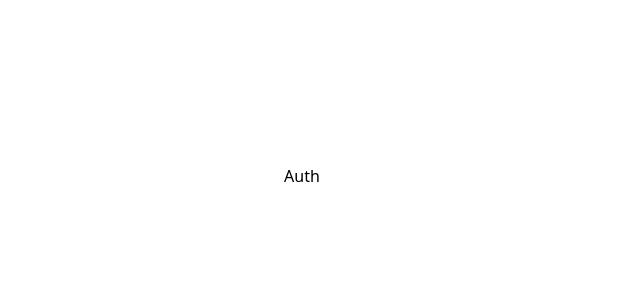
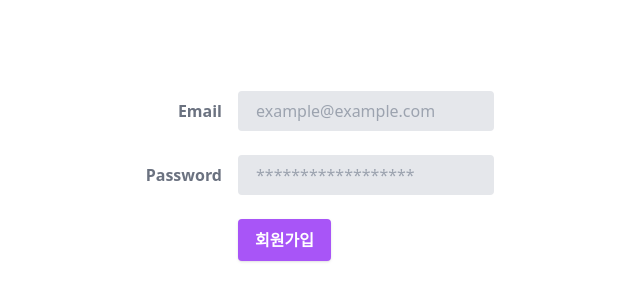
Before and after one commit to bjc1102/wanted-pre-onboarding-challenge-fe-1, a React (Vite) app: page /auth/signup in a window 1280 px wide. Shown: the part 224-524 px from the top of the page, without its empty margins (338-978 px from the left). Built offline with nearby package versions, Linux system fonts and the light colour scheme.

Commit message:
feat: form custom hook으로 개발

```diff
--- /dev/null
+++ b/src/components/Login.tsx
@@ -0,0 +1,53 @@
+import React from "react";
+
+type Props = {};
+
+const Login = (props: Props) => {
+  return (
+    <div className="w-full max-w-xs">
+      <form className="bg-white shadow-md rounded px-8 pt-6 pb-8 mb-4">
+        <div className="mb-6">
+          <label className="block text-gray-700 text-sm font-bold mb-2">
+            Email
+          </label>
+          <input
+            className="shadow appearance-none border rounded w-full py-2 px-3 text-gray-700 leading-tight focus:outline-none focus:shadow-outline"
+            type="email"
+            placeholder="Email"
+            name="email"
+          />
+        </div>
+        <div className="mb-6">
+          <label className="block text-gray-700 text-sm font-bold mb-2">
+            Password
+          </label>
+          <input
+            className="shadow appearance-none border rounded w-full py-2 px-3 text-gray-700 mb-3 leading-tight focus:outline-none focus:shadow-outline"
+            type="password"
+            placeholder="******************"
+            name="password"
+          />
+        </div>
+        <div className="flex items-center justify-between">
+          <button
+            className="bg-blue-500 hover:bg-blue-700 text-white font-bold py-2 px-4 rounded focus:outline-none focus:shadow-outline"
+            type="button"
+          >
+            로그인
+          </button>
+          <a
+            className="inline-block align-baseline font-bold text-sm text-blue-500 hover:text-blue-800"
+            href="#"
+          >
+            회원가입하기
+          </a>
+        </div>
+      </form>
+      <p className="text-center text-gray-500 text-xs">
+        &copy;2020 Acme Corp. All rights reserved.
+      </p>
+    </div>
+  );
+};
+
+export default Login;
--- /dev/null
+++ b/src/components/SignUp.tsx
@@ -0,0 +1,61 @@
+import React from "react";
+import useForm from "../hooks/useForm";
+import { initialValue } from "../pages/Auth";
+import signValidation from "../utils/validate";
+
+const SignUp = () => {
+  const { handleChange, handleSubmit } = useForm({
+    initialValue,
+    validate: signValidation,
+  });
+
+  return (
+    <form onSubmit={handleSubmit} className="w-full max-w-sm">
+      <div className="md:flex md:items-center mb-6">
+        <div className="md:w-1/3">
+          <label className="block text-gray-500 font-bold md:text-right mb-1 md:mb-0 pr-4">
+            Email
+          </label>
+        </div>
+        <div className="md:w-2/3">
+          <input
+            onChange={handleChange}
+            className="bg-gray-200 appearance-none border-2 border-gray-200 rounded w-full py-2 px-4 text-gray-700 leading-tight focus:outline-none focus:bg-white focus:border-purple-500"
+            type="email"
+            placeholder="example@example.com"
+            name="email"
+          />
+        </div>
+      </div>
+      <div className="md:flex md:items-center mb-6">
+        <div className="md:w-1/3">
+          <label className="block text-gray-500 font-bold md:text-right mb-1 md:mb-0 pr-4">
+            Password
+          </label>
+        </div>
+        <div className="md:w-2/3">
+          <input
+            onChange={handleChange}
+            className="bg-gray-200 appearance-none border-2 border-gray-200 rounded w-full py-2 px-4 text-gray-700 leading-tight focus:outline-none focus:bg-white focus:border-purple-500"
+            type="password"
+            placeholder="******************"
+            name="password"
+          />
+        </div>
+      </div>
+      <div className="md:flex md:items-center">
+        <div className="md:w-1/3"></div>
+        <div className="md:w-2/3">
+          <button
+            className="shadow bg-purple-500 hover:bg-purple-400 focus:shadow-outline focus:outline-none text-white font-bold py-2 px-4 rounded"
+            type="submit"
+          >
+            회원가입
+          </button>
+        </div>
+      </div>
+    </form>
+  );
+};
+
+export default SignUp;
--- /dev/null
+++ b/src/hooks/useForm.tsx
@@ -0,0 +1,35 @@
+import React, { useEffect } from "react";
+import { createObjType, validationProps, valueType } from "../types/util";
+
+interface FormProps {
+  initialValue: createObjType<valueType>;
+  validate: (initialValue: validationProps) => validationProps;
+}
+
+const useForm = ({ initialValue, validate }: FormProps) => {
+  const [values, setValues] = React.useState(initialValue);
+  const [error, setError] = React.useState({});
+
+  const handleChange = (e: React.ChangeEvent<HTMLInputElement>) => {
+    const { name, value } = e.target;
+    setValues((prev) => ({ ...prev, [name]: value }));
+  };
+
+  const handleSubmit = (e: React.FormEvent<HTMLFormElement>) => {
+    e.preventDefault();
+    setError(validate(values));
+    console.log(values);
+    console.log(error);
+  };
+
+  //   useEffect(() => {}, []);
+
+  return {
+    values,
+    handleChange,
+    handleSubmit,
+    error,
+  };
+};
+
+export default useForm;
--- a/src/pages/Auth.tsx
+++ b/src/pages/Auth.tsx
@@ -1,9 +1,20 @@
 import React from "react";
+import { Route, Routes } from "react-router-dom";
+import Login from "../components/Login";
+import SignUp from "../components/SignUp";
 
-type Props = {};
+export const initialValue = {
+  email: "",
+  password: "",
+};
 
-const Auth = (props: Props) => {
-  return <div>Auth</div>;
+const Auth = () => {
+  return (
+    <Routes>
+      <Route path="" element={<Login />} />
+      <Route path="signup" element={<SignUp />} />
+    </Routes>
+  );
 };
 
 export default Auth;
--- /dev/null
+++ b/src/types/util.d.ts
@@ -0,0 +1,12 @@
+import { initialValue } from "../pages/Auth";
+
+type createObjType<T> = {
+  [Property in keyof T]: T[Property];
+};
+
+type valueType = typeof initialValue;
+
+type validationProps = {
+  email?: typeof initialValue.email;
+  password?: typeof initialValue.password;
+};
--- /dev/null
+++ b/src/utils/validate.ts
@@ -0,0 +1,19 @@
+import { validationProps } from "../types/util";
+
+export default function signValidation({ email, password }: validationProps) {
+  const errors: validationProps = {};
+
+  if (!email) {
+    errors.email = "이메일이 입력되지 않았습니다.";
+  } else if (!/^[A-Z0-9._%+-]+@[A-Z0-9.-]+\.[A-Z]{2,4}$/i.test(email)) {
+    errors.email = "이메일 형식이 아닙니다.";
+  }
+
+  if (!password) {
+    errors.password = "비밀번호가 입력되지 않았습니다.";
+  } else if (password.length < 8) {
+    errors.password = "8자 이상의 패스워드를 사용해야 합니다.";
+  }
+
+  return errors;
+}
```
